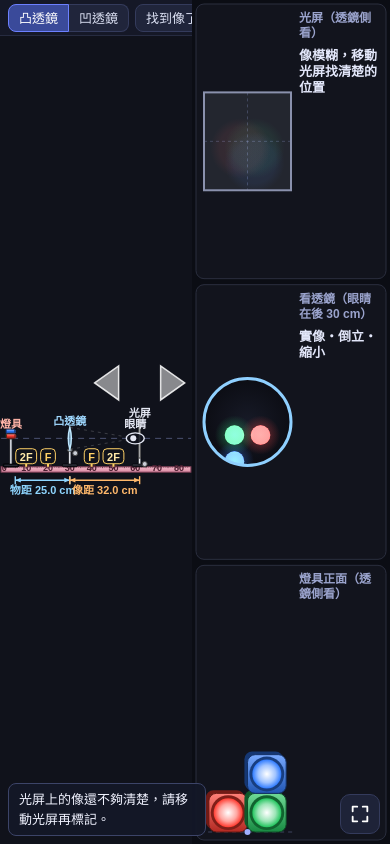
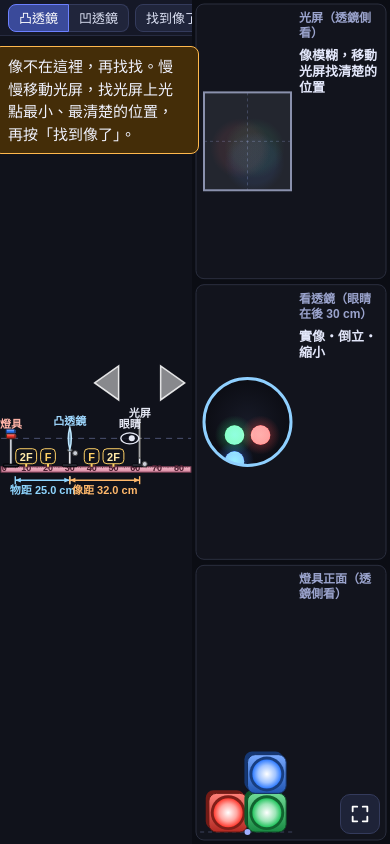
Before and after one commit to wedcher/optics-bench, a website: page index.html in a window 390 px wide. Both pictures are taken after a click on the button "找到像了". Drawn offline with Linux system fonts and the light colour scheme.

Commit message:
feat: clear 'look again' hints when the image isn't found; screen viewed only from the lens side, eye follows the screen
Co-Authored-By: Claude Sonnet 5.5 <noreply@anthropic.com>
Claude-Session: https://claude.ai/code/session_01HvGmyVGZd1vpU3iztVmS2y

```diff
--- a/app.js
+++ b/app.js
@@ -15,7 +15,7 @@
   var BAR_H = 36;
   var st = {
     lens: 'convex', objX: C.start.objX, screenX: C.start.screenX,
-    rays: false, data: true, back: false,          // rays＝示範光路（自動畫的三條主光線，預設關）
+    rays: false, data: true,          // rays＝示範光路（自動畫的三條主光線，預設關）
     mode: 'obs',                                    // 'obs' 實驗桌｜'ana' 分析光路
     marker: null, lines: [], prev: null, gest: null, ans: false, ansT0: 0, drag: null, snapTo: null, snapScr: null, nudge: null
   };
@@ -52,12 +52,15 @@
   }
 
   var msgTimer = null;
-  function say(t, sticky) {
+  function say(t, sticky, warn) { // warn：醒目的警告（上方置中、琥珀色，停久一點）
     var el = $('msg'); clearTimeout(msgTimer);
     if (!t) { el.hidden = true; return; }
-    el.textContent = t; el.hidden = false;
-    if (!sticky) msgTimer = setTimeout(function () { el.hidden = true; }, 4500);
+    el.textContent = t; el.hidden = false; el.classList.toggle('warn', !!warn);
+    el.style.top = warn ? (BAR_H + 10) + 'px' : ''; el.style.bottom = warn ? 'auto' : '';
+    el.style.left = warn ? (G.leftW / 2) + 'px' : ''; el.style.transform = warn ? 'translateX(-50%)' : '';
+    if (!sticky) msgTimer = setTimeout(function () { el.hidden = true; }, warn ? 6000 : 4500);
   }
+  function shake(id) { var b = $(id); if (!b) return; b.classList.remove('shake'); void b.offsetWidth; b.classList.add('shake'); setTimeout(function () { b.classList.remove('shake'); }, 600); }
 
   // ---------- 版面 ----------
   function layout() {
@@ -249,11 +252,11 @@
     text(st.marker.virtual ? '虛像標記' : '實像標記', x + 12, y - 8, col, Math.max(11, G.k * 1.4), 'left');
   }
 
-  function drawEye() {
-    var x = X(C.lensX + C.eye.dist), y = Y(C.axisH), R = C.lensRadius * G.k;
-    line(x, y, X(C.lensX), y - R, 'rgba(255,255,255,.18)', 1, [3, 4]); line(x, y, X(C.lensX), y + R, 'rgba(255,255,255,.18)', 1, [3, 4]);
+  function drawEye() { // 眼睛跟著光屏，站在光屏的左邊（透鏡這側）看光屏
+    var x = X(st.screenX - 4.5), y = Y(C.axisH), sx = X(st.screenX) - 6;
+    line(x + 12, y, sx, y, 'rgba(255,255,255,.35)', 1.2, [3, 4]); arrowHead(sx, y, 1, 0, 6, 'rgba(255,255,255,.5)');
     ctx.beginPath(); ctx.ellipse(x, y, 9, 5.5, 0, 0, 6.283); ctx.fillStyle = 'rgba(15,18,28,.85)'; ctx.fill(); ctx.strokeStyle = '#e6e9f5'; ctx.lineWidth = 1.4; ctx.stroke();
-    ctx.beginPath(); ctx.arc(x - 2, y, 3, 0, 6.283); ctx.fillStyle = '#e6e9f5'; ctx.fill();
+    ctx.beginPath(); ctx.arc(x + 2, y, 3, 0, 6.283); ctx.fillStyle = '#e6e9f5'; ctx.fill();
     text('眼睛', x, y - 10, '#e6e9f5', 11, 'center');
   }
 
@@ -488,13 +491,13 @@
     ctx.save(); ctx.beginPath(); ctx.rect(cx - bw * kb / 2, cy - bh * kb / 2, bw * kb, bh * kb); ctx.clip(); ctx.globalCompositeOperation = 'lighter';
     var maxBlur = 0;
     L.windows.forEach(function (w) {
-      var sp = O.screenSpot(f, u, s, R, w, L.windowR, st.back); maxBlur = Math.max(maxBlur, sp.blur);
+      var sp = O.screenSpot(f, u, s, R, w, L.windowR, false); maxBlur = Math.max(maxBlur, sp.blur);
       spot(cx + sp.r * kb, cy - sp.y * kb, sp.sharp * kb, sp.blur * kb, w.color);
     });
     ctx.restore();
     ctx.strokeStyle = '#8a91ad'; ctx.lineWidth = 2; ctx.strokeRect(cx - bw * kb / 2, cy - bh * kb / 2, bw * kb, bh * kb);
     var msg = st.data ? (st.lens === 'concave' ? '凹透鏡：光屏上不會成像' : maxBlur < 0.12 ? '像很清楚' : '像模糊，移動光屏找清楚的位置') : '';
-    sideText(p, p.x + 16 + bw * kb, st.back ? '光屏（背面看）' : '光屏（透鏡側看）', msg);
+    sideText(p, p.x + 16 + bw * kb, '光屏（透鏡側看）', msg);
   }
 
   var NOUN = { enlarged: '放大', reduced: '縮小', same: '等大' };
@@ -542,16 +545,21 @@
   // ---------- 標記像 ----------
   function markImage() {
     var f = F(), u = U(), s = S(), R = C.lensRadius, yo = srcY(), im = O.image(f, u);
-    if (im.infinity) { say('物在焦點上，像在無限遠，無法標記。'); return; }
+    if (im.infinity) { say('燈具剛好在焦點上，像在無限遠，找不到。換個位置再找找。', false, true); shake('b-mark'); return; }
     var xI = C.lensX + im.dImg, yI = im.m * yo;
     if (im.dImg > 0) { // 實像：要在光屏上看得清楚
-      if (R * Math.abs(1 - s / im.dImg) > 0.4) { say('光屏上的像還不夠清楚，請移動光屏再標記。'); return; }
-      if (Math.abs(yI) > C.screen.h / 2 || xI > C.range.screenMax) { say('像超出光屏，無法標記。'); return; }
+      if (R * Math.abs(1 - s / im.dImg) > 0.4) {
+        var off = Math.abs(s - im.dImg);   // 只說「近不近」，不說往哪邊
+        say(off <= 3 ? '很接近了！用光屏上方的箭頭一點一點微調，找光屏上光點最小、最清楚的位置，再按「找到像了」。'
+                     : '像不在這裡，再找找。慢慢移動光屏，找光屏上光點最小、最清楚的位置，再按「找到像了」。', false, true);
+        shake('b-mark'); return;
+      }
+      if (Math.abs(yI) > C.screen.h / 2 || xI > C.range.screenMax) { say('這個像會跑出光屏外，沒辦法標記。把燈具換個位置再找找。', false, true); shake('b-mark'); return; }
       st.marker = { x: xI, y: yI, virtual: false };
     } else { // 虛像：隔著透鏡看，要看得到
       var lv = O.lensSpot(f, u, C.eye.dist, C.eye.near, { r: 0, y: yo }, 0);
-      if (Math.abs(lv.y) > R) { say('像太大，超出鏡片，看不到。'); return; }
-      if (xI < 0) { say('像在桌面外，無法標記。'); return; }
+      if (Math.abs(lv.y) > R) { say('像太大，超出鏡片，看不到。把燈具換個位置再找找。', false, true); shake('b-mark'); return; }
+      if (xI < 0) { say('像在桌面外面，沒辦法標記。把燈具換個位置再找找。', false, true); shake('b-mark'); return; }
       st.marker = { x: xI, y: yI, virtual: true };
     }
     say((st.marker.virtual ? '已標記虛像（隔著透鏡看到的位置）' : '已標記實像（光屏上清楚的位置）') + '。按「練習畫光路」開始畫圖。');
@@ -646,7 +654,6 @@
     $('grp-obs').hidden = ana; $('grp-ana').hidden = !ana;
     $('b-convex').setAttribute('aria-pressed', st.lens === 'convex'); $('b-concave').setAttribute('aria-pressed', st.lens === 'concave');
     $('t-rays').setAttribute('aria-pressed', st.rays); $('t-data').setAttribute('aria-pressed', st.data); $('t-ans').setAttribute('aria-pressed', st.ans);
-    $('t-back').setAttribute('aria-pressed', st.back); $('t-back').textContent = st.back ? '光屏：背面看' : '光屏：透鏡側看';
     $('b-undo').disabled = !st.lines.length; $('b-clear').disabled = !st.lines.length;
     if (G.k) anaScale();
     requestRender();
@@ -656,7 +663,7 @@
   $('b-concave').onclick = function () { setLens('concave'); };
   $('b-mark').onclick = markImage;
   $('b-ana').onclick = function () {
-    if (!st.marker) { say('請先移動光屏找到清楚的像（凹透鏡或焦點內的虛像，則隔著透鏡看），再按「找到像了」。'); return; }
+    if (!st.marker) { say('還不能練習畫光路：要先找到像。移動光屏找最清楚的像（凹透鏡或燈具在焦點內時，像不會出現在光屏上，要看「看透鏡」那張圖），再按「找到像了」。', false, true); shake('b-mark'); return; }
     st.mode = 'ana'; st.drag = null; sync(); say('從標示點（O、F、物、像）拖曳到另一個點，或拉成水平線，畫出光的路徑。', true);
   };
   $('b-back').onclick = function () { st.mode = 'obs'; st.prev = null; st.gest = null; st.ans = false; say(''); sync(); };
@@ -665,7 +672,6 @@
   $('t-ans').onclick = function () { st.ans = !st.ans; if (st.ans) st.ansT0 = performance.now(); sync(); };
   $('t-rays').onclick = function () { st.rays = !st.rays; sync(); };
   $('t-data').onclick = function () { st.data = !st.data; sync(); };
-  $('t-back').onclick = function () { st.back = !st.back; sync(); };
   $('b-reset').onclick = function () { st.objX = C.start.objX; st.screenX = C.start.screenX; clearWork(); say(''); sync(); };
 
   function onResize() { if (layout()) requestRender(); }
--- a/index.html
+++ b/index.html
@@ -24,6 +24,9 @@
   #install[hidden] { display: none; }
   #install .card { background: #1a1f35; border: 1px solid #3c4468; border-radius: 12px; padding: 14px 18px; max-width: 420px; font-size: 15px; line-height: 1.7; }
   #install ol { margin: 8px 0 12px; padding-left: 22px; }
+  #msg.warn { background: rgba(70,46,8,.97); border-color: #ffb84d; font-size: 15px; padding: 8px 14px; max-width: 80%; }
+  @keyframes shake { 0%,100% { transform: translateX(0); } 20% { transform: translateX(-5px); } 40% { transform: translateX(5px); } 60% { transform: translateX(-4px); } 80% { transform: translateX(4px); } }
+  button.shake { animation: shake .5s; border-color: #ffb84d; box-shadow: 0 0 0 2px rgba(255,184,77,.6); }
   #msg { position: fixed; left: 8px; bottom: 8px; max-width: 60%; z-index: 3; background: rgba(20,24,40,.94); border: 1px solid #3c4468;
     border-radius: 8px; padding: 6px 10px; font-size: 13px; line-height: 1.5; color: #f1f3ff; pointer-events: none; }
   button { font: inherit; font-size: 13px; color: #dde2f5; background: #20253b; border: 1px solid #343b5c; border-radius: 8px;
@@ -50,7 +53,6 @@
     <button id="b-ana" class="primary">練習畫光路</button>
     <button id="t-rays" aria-pressed="false">示範光路</button>
     <button id="t-data" aria-pressed="true">數據</button>
-    <button id="t-back" aria-pressed="false">光屏：透鏡側看</button>
     <button id="b-reset">重設</button>
   </span>
   <span id="grp-ana" class="grp" hidden>
```
Also changed, not shown: docs/bench-simulator.md (+3 -1 lines), tests/e2e-bench.js (+14 -0 lines).
